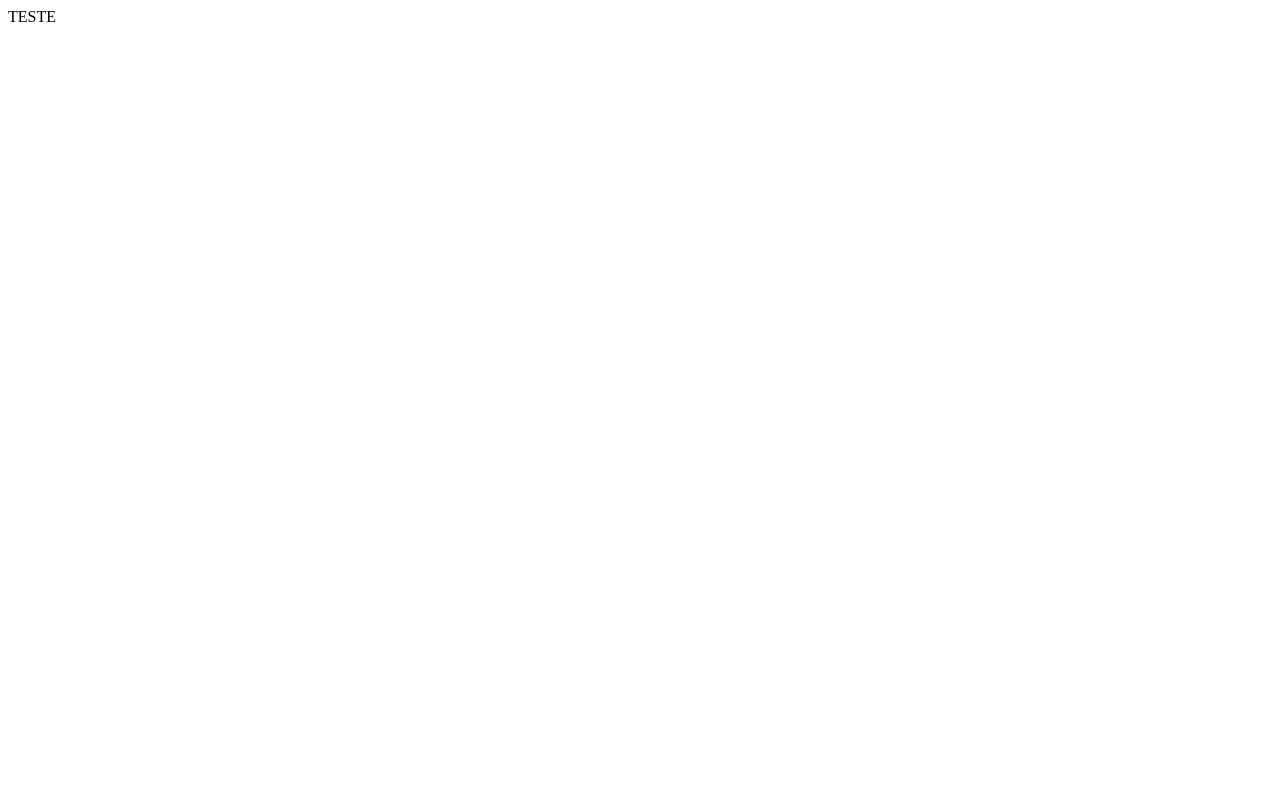
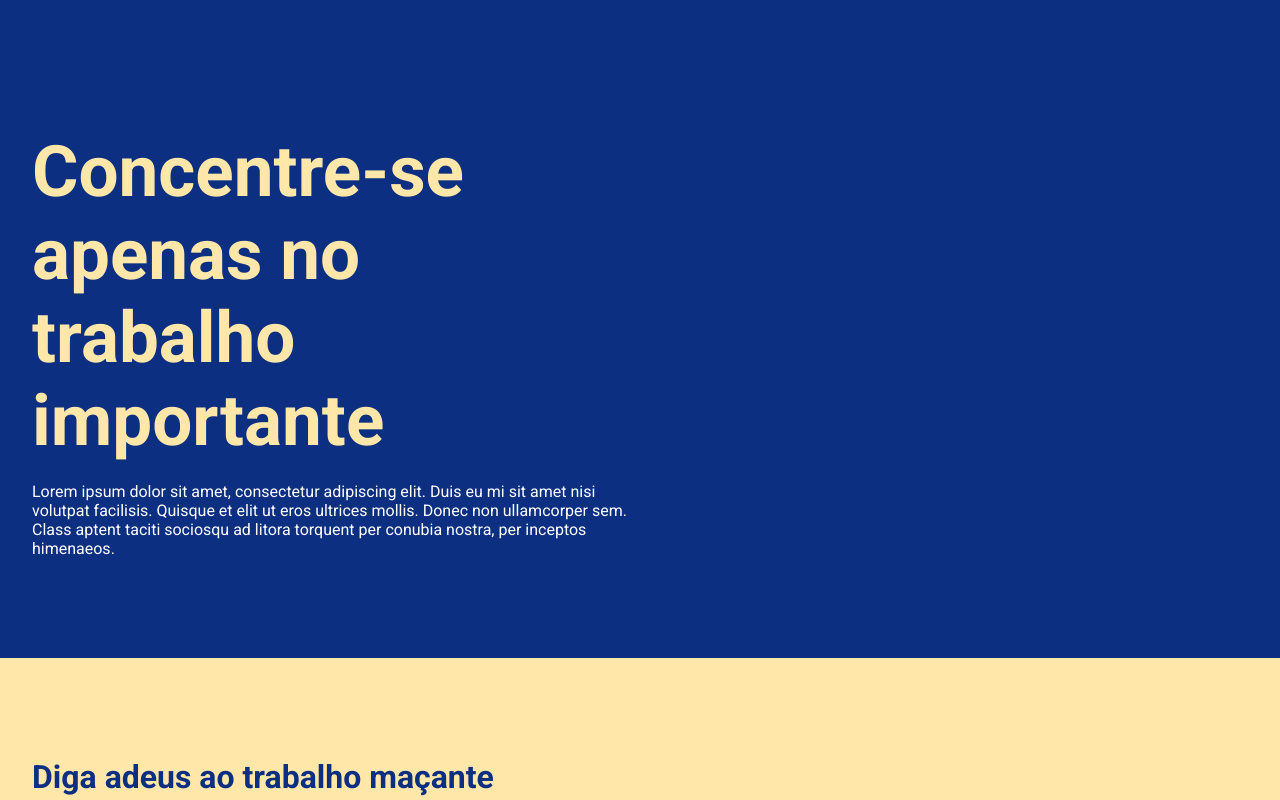
Before and after one commit to guilhermeschmitt/dropbox-clone-ui, a React (Create React App) app: page / in a window 1280 px wide. Shown: the top 800 px of the page. Built offline with nearby package versions, Linux system fonts and the light colour scheme.

Commit message:
Add section component

```diff
--- a/package.json
+++ b/package.json
@@ -8,7 +8,9 @@
     "@testing-library/user-event": "^7.2.1",
     "react": "^16.13.1",
     "react-dom": "^16.13.1",
-    "react-scripts": "3.4.3"
+    "react-icons": "^3.11.0",
+    "react-scripts": "3.4.3",
+    "styled-components": "^5.1.1"
   },
   "scripts": {
     "start": "react-scripts start",
--- a/public/index.html
+++ b/public/index.html
@@ -8,7 +8,8 @@
       name="description"
       content="Web site created using create-react-app"
     />
-    <title>React App</title>
+    <title>Dropbox clone UI</title>
+    <link href="https://fonts.googleapis.com/css2?family=Roboto:wght@300;400;500;700&display=swap" rel="stylesheet">
   </head>
   <body>
     <noscript>You need to enable JavaScript to run this app.</noscript>
--- a/src/App.js
+++ /dev/null
@@ -1,7 +0,0 @@
-import React from 'react';
-
-export default function App() {
-  return (
-    <div>TESTE</div>
-  );
-}
--- /dev/null
+++ b/src/App.jsx
@@ -0,0 +1,18 @@
+import React from 'react';
+
+import data from './data';
+import Section from './components/Section';
+import GlobalStyles from './styles/GlobalStyles';
+
+export default function App() {
+  return (
+    <>
+      {
+        data.map(data => (
+          <Section key={Math.random()} {...data} />
+        ))
+      }
+      <GlobalStyles />
+    </>
+  );
+}
--- /dev/null
+++ b/src/components/Section/index.jsx
@@ -0,0 +1,15 @@
+import React from 'react';
+import { Container, Content } from './styles';
+
+const Section = ({ title, color, description }) => {
+  return (
+    <Container className={color}>
+      <Content>
+        <h2>{title}</h2>
+        <p>{description}</p>
+      </Content>
+    </Container>
+  )
+}
+
+export default Section
--- /dev/null
+++ b/src/components/Section/styles.js
@@ -0,0 +1,64 @@
+import styled from 'styled-components';
+
+export const Container = styled.div`
+  --padding-top: 100px;
+  --padding-bottom: 100px;
+  --heading-font-size: 32px;
+  --content-width: 100%;
+
+  &.blue {
+    --bg-color: var(--color-primary);
+    --text-color: var(--color-tertiary);
+    --logo-color: var(--color-secondary);
+  }
+  &.beige {
+    --bg-color: var(--color-secondary);
+    --text-color: var(--color-quaternary);
+    --logo-color: var(--color-primary);
+  }
+  &.white {
+    --bg-color: var(--color-tertiary);
+    --text-color: var(--color-quaternary);
+    --logo-color: var(--color-blue);
+  }
+  &.black {
+    --bg-color: var(--color-quaternary);
+    --text-color: var(--color-tertiary);
+    --logo-color: var(--color-blue);
+  }
+
+  &:first-child {
+    --padding-top: 130px;
+    --heading-font-size: 51px;
+
+    @media (min-width: 1024px) {
+      --content-width: 50%;
+      --heading-font-size: 71px;
+    }
+  }
+
+  background: var(--bg-color)
+`;
+
+export const Content = styled.div`
+  z-index: 2;
+  position: relative;
+  max-width: 1440px;
+  margin: 0 auto;
+
+  > h2 {
+    font-size: var(--heading-font-size);
+    color: var(--logo-color);
+    max-width: var(--content-width);
+  }
+
+  > p {
+    margin-top 20px;
+    font-size: 16px;
+    color: var(--text-color);
+    max-width: var(--content-width);
+  }
+
+  padding: var(--padding-top) 32px var(--padding-bottom)
+
+`;
--- /dev/null
+++ b/src/data/index.js
@@ -0,0 +1,31 @@
+export default [
+  {
+    color: 'blue',
+    title: 'Concentre-se apenas no trabalho importante',
+    description:
+      'Lorem ipsum dolor sit amet, consectetur adipiscing elit. Duis eu mi sit amet nisi volutpat facilisis. Quisque et elit ut eros ultrices mollis. Donec non ullamcorper sem. Class aptent taciti sociosqu ad litora torquent per conubia nostra, per inceptos himenaeos.',
+  },
+  {
+    color: 'beige',
+    title: 'Diga adeus ao trabalho maçante',
+    description:
+      'Lorem ipsum dolor sit amet, consectetur adipiscing elit. Duis eu mi sit amet nisi volutpat facilisis. Quisque et elit ut eros ultrices mollis. Donec non ullamcorper sem. Class aptent taciti sociosqu ad litora torquent per conubia nostra, per inceptos himenaeos.',
+  },
+  {
+    color: 'blue',
+    title: 'Armazenamento e compartilhamento de arquivos são só o começo',
+    description:
+      'Lorem ipsum dolor sit amet, consectetur adipiscing elit. Duis eu mi sit amet nisi volutpat facilisis. Quisque et elit ut eros ultrices mollis.',
+  },
+  {
+    color: 'white',
+    title: 'Para todos',
+    description: 'Lorem ipsum dolor sit amet, consectetur adipiscing elit.',
+  },
+  {
+    color: 'black',
+    title: 'Parte inferior da página',
+    description:
+      'Lorem ipsum dolor sit amet, consectetur adipiscing elit. Duis eu mi sit amet nisi volutpat facilisis.',
+  },
+];
--- /dev/null
+++ b/src/styles/GlobalStyles.js
@@ -0,0 +1,23 @@
+import { createGlobalStyle } from 'styled-components';
+
+export default createGlobalStyle`
+  * {
+    margin: 0;
+    padding: 0;
+    box-sizing: border-box;
+  }
+
+  *, button, input {
+    font-family: Roboto, sans-serif
+  }
+
+  :root {
+    --color-primary: #0d2f81;
+    --color-secondary: #ffe7aa;
+    --color-tertiary: #fff;
+    --color-quaternary: #000;
+
+    --color-blue: #0061ff;
+    --color-border: #bdc4c9;
+  }
+`;
```
Also changed, not shown: src/index.jsx (renamed from src/index.js), 1 other file (tests, documents, lock files or other folders).
